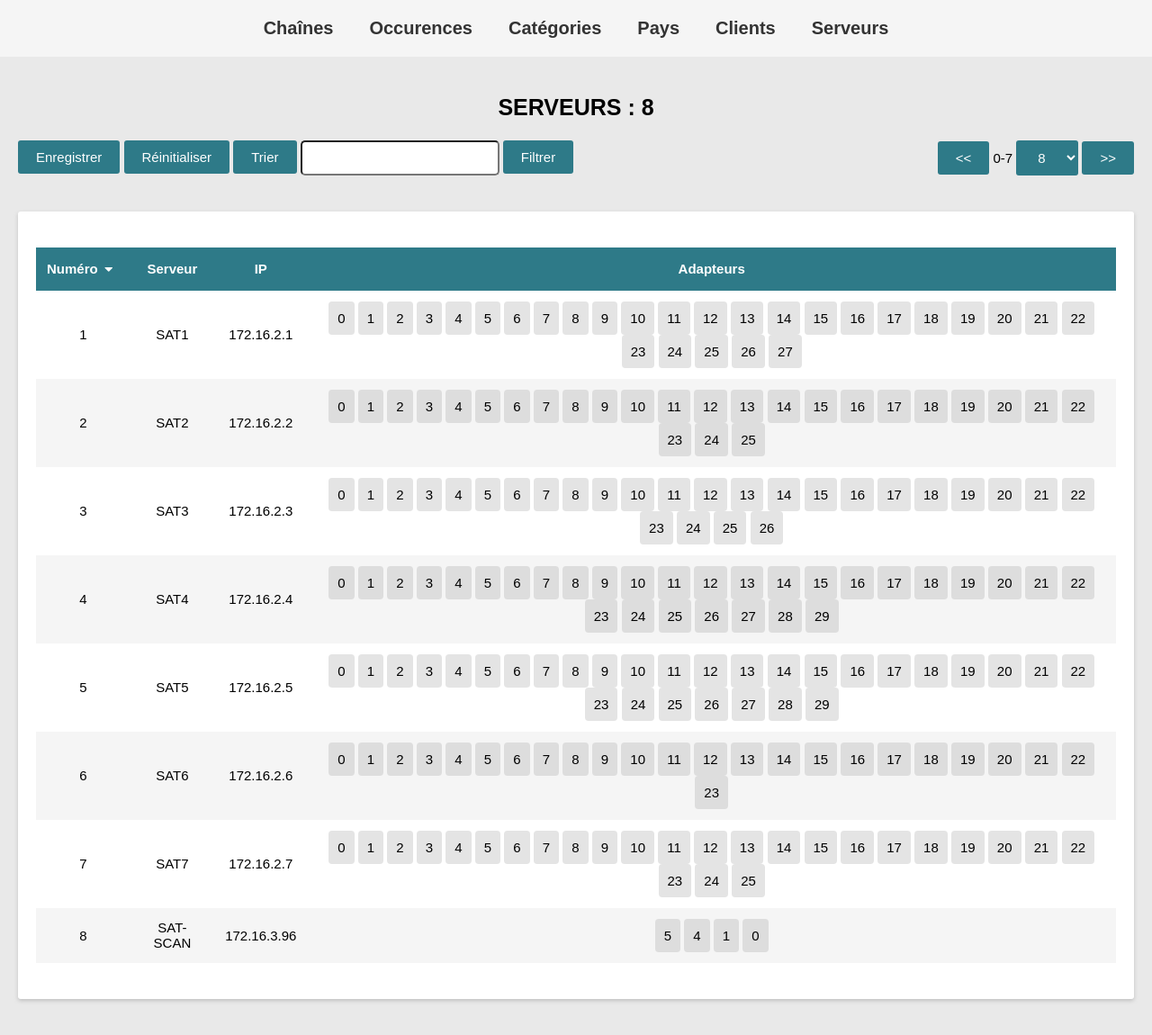
After one commit to sabsystem/chaines-tri, a Django app: page /serveurs/ in a window 1280 px wide. The commit adds this page. Shown: the whole page at 90% size. Run offline with Django 5.2, Linux system fonts and the light colour scheme.

Commit message:
Added servers page

```diff
--- a/channels_console/console/urls.py
+++ b/channels_console/console/urls.py
@@ -8,5 +8,6 @@
     path("clients", views.clients, name="clients"),
     path("clients/<str:filtre>", views.clients, name="clients"),
     path('pays/', views.pays, name='pays'),
-    path('categories', views.categories, name='categories')
+    path('categories', views.categories, name='categories'),
+    path('serveurs/', views.serveurs, name='serveurs'),
 ]
--- a/channels_console/console/views.py
+++ b/channels_console/console/views.py
@@ -69,3 +69,32 @@
         'categories': liste_categories,
         'categories_github': liste_equivalences
     })
+
+
+def serveurs(request):
+    # Charger les serveurs depuis le fichier JSON
+    with open("../res/liste_serveurs.json", "r") as json_file:
+        informations_serveurs: dict = json.load(json_file)
+
+    liste_serveurs: list[dict] = []
+
+    for serveur in informations_serveurs:
+        adapteurs: list[dict] = []
+
+        for adapteur in informations_serveurs[serveur]['adapteurs']:
+            adapteurs.append({
+                "nom": adapteur,
+                "satellite": informations_serveurs[serveur]['adapteurs'][adapteur]["satellite"],
+                "frequence": informations_serveurs[serveur]['adapteurs'][adapteur]["frequence"]
+            })
+
+        liste_serveurs.append({
+            "nom": serveur,
+            "ip": informations_serveurs[serveur]['ip'],
+            "adapteurs": adapteurs
+        })
+
+    # Afficher la page `serveurs.html` et transmettre la liste des pays
+    return render(request, 'serveurs.html', {
+        'serveurs': liste_serveurs,
+    })
--- /dev/null
+++ b/channels_console/static/scripts/serveurs.js
@@ -0,0 +1,29 @@
+async function ouvrir_formulaire_adapteurs(id_formulaire, serveur) {
+    const elementServeur = document.querySelector(`tr[id='${serveur}']`);
+    console.log(elementServeur);
+    const adapteurs = elementServeur.querySelector("td[id='adapteurs']").querySelectorAll("span");
+
+    const elementListeAdapteurs = document.getElementById("liste-adapteurs");
+    elementListeAdapteurs.innerHTML = "";
+
+    for (const adapteur of adapteurs) {
+        const elementAdapteur = document.createElement("tr");
+        elementAdapteur.classList.add("element-tri");
+        elementAdapteur.draggable = true;
+        elementAdapteur.ondragstart = () => dragStart(elementAdapteur);
+        elementAdapteur.ondragenter = () => dragEnter(elementAdapteur, "liste-adapteurs");
+        elementAdapteur.ondragend = () => dragEnd(elementAdapteur, "liste-adapteurs");
+        elementAdapteur.textContent = adapteur.textContent;
+
+        elementAdapteur.innerHTML = `<td id="numero">${adapteur.textContent}</td>
+                                     <td id="satellite">${adapteur.getAttribute("satellite")}</td>
+                                     <td id="frequence">${adapteur.getAttribute("frequence")}</td>`;
+
+        elementListeAdapteurs.appendChild(elementAdapteur);
+    }
+
+    const elementNomServeur = document.getElementById("serveur-a-modifier");
+    elementNomServeur.textContent = serveur;
+
+    ouvrir_formulaire(id_formulaire);
+}
--- a/channels_console/static/styles/styles.css
+++ b/channels_console/static/styles/styles.css
@@ -170,6 +170,7 @@
     border-radius: 4px;
     background-color: #aaaaaa50;
     padding: 10px;
+    display: inline-block;
 }
 
 /* Formulaires */
--- a/channels_console/templates/components/header.html
+++ b/channels_console/templates/components/header.html
@@ -6,6 +6,7 @@
             <li><a href="/categories"><b>Catégories</b></a></li>
             <li><a href="/pays"><b>Pays</b></a></li>
             <li><a href="/clients"><b>Clients</b></a></li>
+            <li><a href="/serveurs/"><b>Serveurs</b></a></li>
         </ul>
     </nav>
 </header>
--- /dev/null
+++ b/channels_console/templates/serveurs.html
@@ -0,0 +1,105 @@
+{% load static %}
+{% load filters %}
+
+<!DOCTYPE html>
+<html lang="fr">
+<head>
+    <meta charset="UTF-8">
+    <meta name="viewport" content="width=device-width, initial-scale=1.0">
+
+    <title>Tri Chaînes - Serveurs</title>
+
+    <link rel="stylesheet" href="https://fonts.googleapis.com/css2?family=Material+Symbols+Rounded"/>
+    <link rel="stylesheet" type="text/css" href="{% static 'styles/styles.css' %}">
+
+    <script src="{% static 'scripts/script.js' %}" defer></script>
+    <script src="{% static 'scripts/serveurs.js' %}" defer></script>
+</head>
+
+<body>
+{% include 'components/header.html' %}
+
+<div id="ordre-adapteurs" class="formulaire">
+    <div class="formulaire-contenu">
+        <span class="fermer-formulaire" onclick="fermer_formulaire('ordre-adapteurs')">&times;</span>
+
+        <h1>Serveur à Modifier : <span id="serveur-a-modifier">Aucun Serveur Sélectionné</span></h1>
+
+        <table>
+            <thead>
+            <tr>
+                <th><span>Numéro <span class="material-symbols-rounded">arrow_drop_down</span></span></th>
+                <th><span>Satellite</span></th>
+                <th><span>Fréquence</span></th>
+            </tr>
+            </thead>
+            <tbody id="liste-adapteurs"></tbody>
+        </table>
+
+        <button class="bouton" id="appliquer-modifications" onclick="creer_client('ordre-adapteurs')">
+            Appliquer Modifications
+        </button>
+    </div>
+</div>
+
+<main>
+    <h1>SERVEURS : {{ serveurs|length }}</h1>
+
+    <div id="gestion-boutons">
+        <div>
+            <button class="bouton" onclick="enregistrer()">Enregistrer</button>
+            <button class="bouton" onclick="window.location.reload()">Réinitialiser</button>
+            <button class="bouton" onclick="trier()">Trier</button>
+            <label><input class="input" id="filtre" type="text"></label>
+            <button class="bouton" onclick="filtrer()">Filtrer</button>
+        </div>
+
+        <div>
+            <button class="bouton" onclick="pageAvant()"><<</button>
+            <label for="chaines-visibles">0-49</label>
+            <select class="bouton" id="chaines-visibles" oninput="changerPage()">
+                {% for option in serveurs|length|contenu_pages %}
+                    <option value="{{ option }}">{{ option }}</option>
+                {% endfor %}
+            </select>
+            <button class="bouton" onclick="pageApres()">>></button>
+        </div>
+    </div>
+
+    <section>
+        <table>
+            <thead>
+            <tr>
+                <th><span>Numéro <span class="material-symbols-rounded">arrow_drop_down</span></span></th>
+                <th><span>Serveur</span></th>
+                <th><span>IP</span></th>
+                <th><span>Adapteurs</span></th>
+            </tr>
+            </thead>
+            <tbody id="zone-tri">
+            {% for serveur in serveurs %}
+                <tr id="{{ serveur.nom }}"
+                    class="serveur"
+                    draggable="true"
+                    ondragstart="dragStart(this)"
+                    ondragenter="dragEnter(this, 'zone-tri')"
+                    ondragend="dragEnd(this, 'zone-tri')">
+                    <td id="numero">{{ forloop.counter }}</td>
+                    <td id="serveur">{{ serveur.nom }}</td>
+                    <td id="ip">{{ serveur.ip }}</td>
+                    <td id="adapteurs" ondblclick="ouvrir_formulaire_adapteurs('ordre-adapteurs', '{{ serveur.nom }}')">
+                        {% for adapteur in serveur.adapteurs %}
+                            <span class="vignette"
+                                  satellite="{{ adapteur.satellite }}"
+                                  frequence="{{ adapteur.frequence }}">{{ adapteur.nom }}</span>
+                        {% endfor %}
+                    </td>
+                </tr>
+            {% endfor %}
+            </tbody>
+        </table>
+    </section>
+</main>
+
+</body>
+</html>
```
